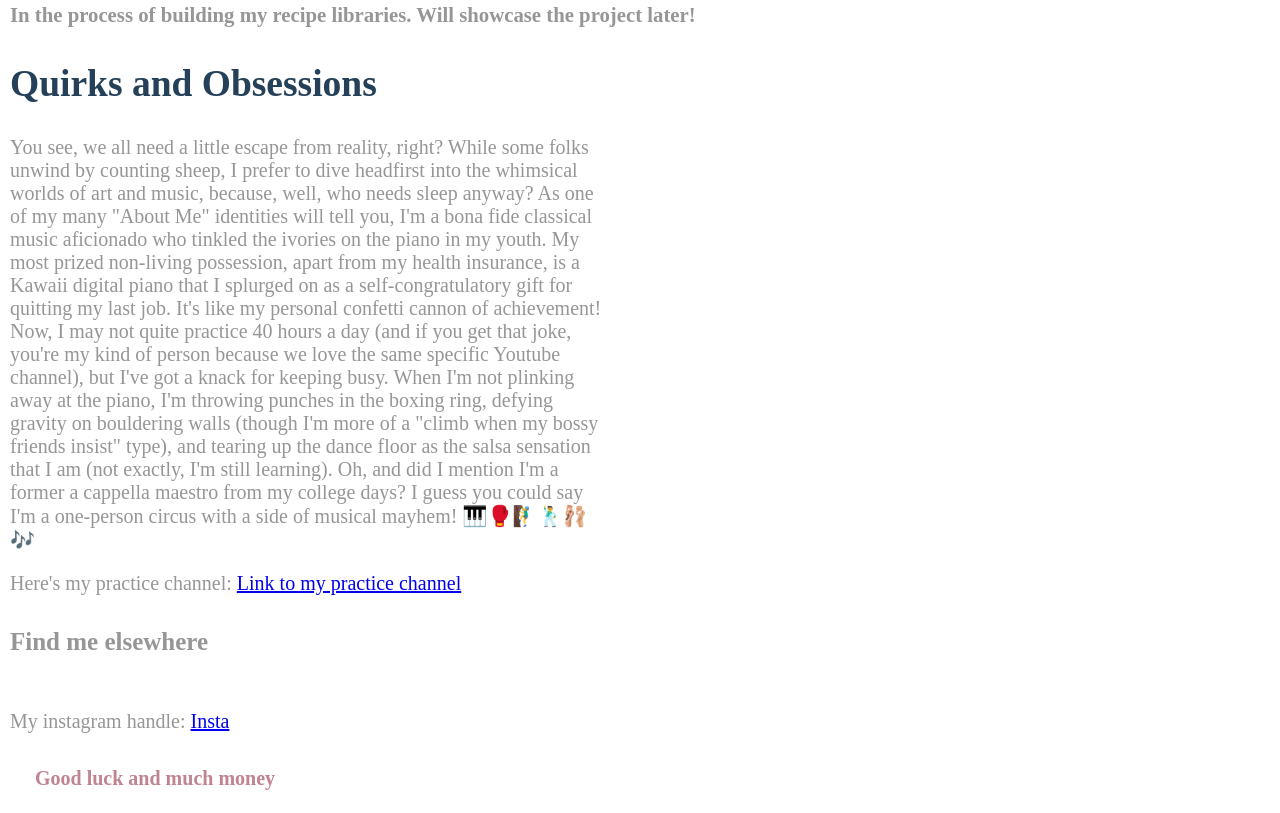
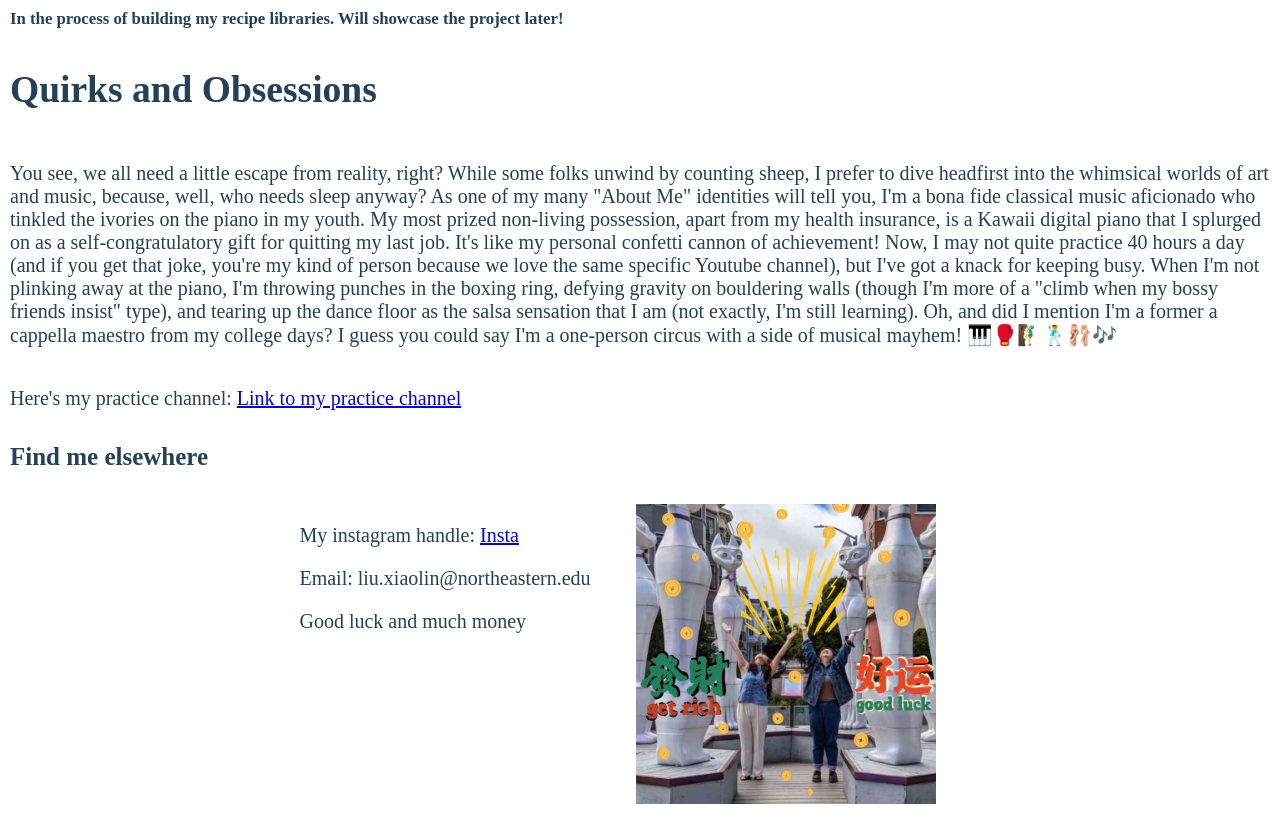
Before and after one commit to tizriverwind/xiaolinliu.github.io, a plain HTML site: page index.html in a window 1280 px wide. Shown: the part 1539-2352 px from the top of the page. Drawn offline with Linux system fonts and the light colour scheme.

Commit message:
corrections

```diff
--- a/index.html
+++ b/index.html
@@ -64,6 +64,7 @@
               </li>
             </ul>
           </p>
+      </div>
 
       <h3>Cat Mom</h3>
       <div class="cat-mom">
@@ -98,9 +99,9 @@
         <h3>Classical Music Enthusiast</h3>
 
         <h3>Home-cooking Connaisseuse</h3>
-            <h5>
+            <h6>
               In the process of building my recipe libraries. Will showcase the project later!
-            </h5>
+            </h6>
 
 
       <div class="hobbies">
@@ -116,6 +117,8 @@
               Oh, and did I mention I'm a former a cappella maestro from my college days? I guess you could say I'm a one-person circus with a side of musical mayhem! 🎹🥊🧗‍♂️🕺🩰🎶
               </p>
             </div>
+
+            <div class="practicechannel">
               <p>
                 Here's my practice channel:
                 <a href="https://www.youtube.com/channel/UCscfaaa-wXugICkRY1_tMDw" target="_blank">
@@ -123,31 +126,32 @@
                 </a>
               <p>
             </div>
+          </div>
 
       <h4>Find me elsewhere</h4>
       <div class="contact">
-
-      </div>
-
         <div class="socialmedia">
           <p>
             My instagram handle:
             <a href="https://www.instagram.com/bluebookbells/" target="_blank">
               Insta
             </a>
+            <p>
+              Email: liu.xiaolin@northeastern.edu
+            </p>
+            <p>
+              Good luck and much money
+            </p>
           </p>
         </div>
-
-        <div class="identities">
-          <p>Good luck and much money</p>
+        <div>
           <img class="sending-love" src="images/喵喵cult.jpg" alt="Good luck and much money to yall" />
         </div>
-
+      </div>
 
       <footer class="footer">
         <p>Copyright © Xiaolin Liu 2023 Powered by many cups of coffee</p>
       </footer>
-    </div>
 
     </div>
   </body>
--- a/styles/index.css
+++ b/styles/index.css
@@ -102,18 +102,23 @@ body{
 
 .contact{
     display: flex;
-    flex-direction: column;
+    flex-direction: row;
     justify-content:center;
 }
 
 .hobbies-text{
     font-size: 20px;
-    vertical-align:text-top;
-    width: 600px;
+    display:flex;
+    flex-direction:row;
+    justify-content: center;
+    align-items: center;
+
 }
 
 .sending-love{
-    width: 300px
+    width: 300px;
+    margin-left: 45px;
+    margin-right: 45px;
 
 }
 
```
Also changed, not shown: images/color palette.jpeg (deleted). Lines whose indentation alone changed are shown as unchanged.
